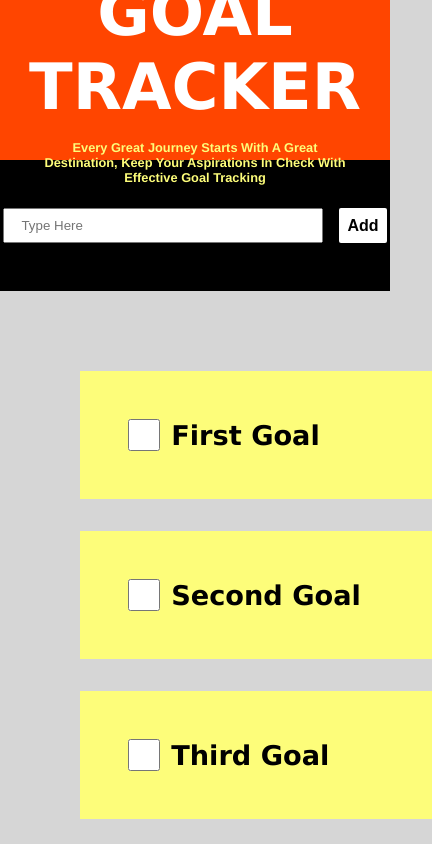
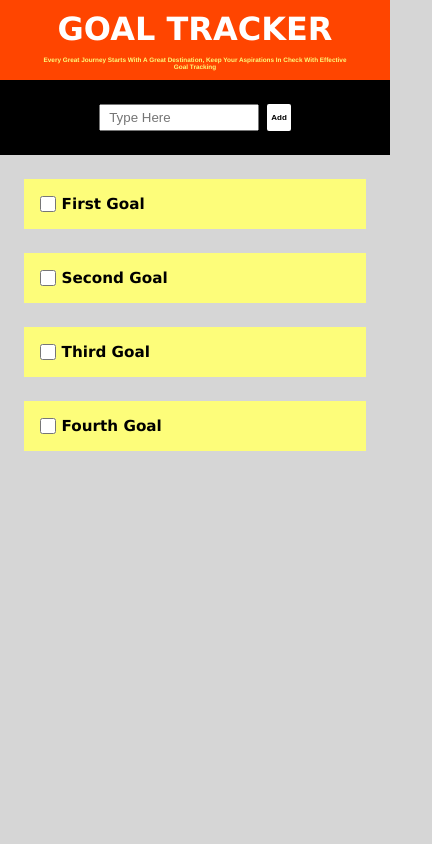
Before and after one commit to fadayopaul/goal-tracker, a React (Create React App) app: page / in a window 390 px wide. Shown: the top 844 px of the page, 432 px wide, since content can reach past the window. Built offline with nearby package versions, Linux system fonts and the light colour scheme; the HTML template or start-up script is replaced by a standard one.

Commit message:
goal list responsive design

```diff
--- a/src/index.css
+++ b/src/index.css
@@ -3,7 +3,19 @@
   margin: 0;
   box-sizing: border-box;
 }
-
+html {
+  font-size: 62.5%;
+}
+@media screen and (max-width: 1200px) {
+  html {
+    font-size: 56.25%;
+  }
+}
+@media screen and (max-width: 600px) {
+  html {
+    font-size: 50%;
+  }
+}
 body {
   font-family: Verdana, Geneva, Tahoma, sans-serif;
   font-size: 1.5rem;
@@ -34,7 +46,7 @@ h1 {
   margin-bottom: 1rem;
 }
 h3 {
-  font-size: 1.7rem;
+  font-size: 1.9rem;
 }
 
 .nav > h4 {
@@ -104,18 +116,28 @@ Goals
  */
 .goals {
   display: grid;
-  grid-template-columns: repeat(auto-fill, minmax(22rem, 1fr));
-  grid-gap: 2rem;
-  margin: 5rem;
+  grid-template-columns: repeat(auto-fill, minmax(28rem, 1fr));
+  grid-gap: 3rem;
+  margin: 7rem;
+}
+@media screen and (max-width: 530px) {
+  .goals {
+    margin: 3rem;
+  }
 }
 
 .goal {
   display: flex;
-  padding: 3rem;
+  padding: 4rem;
   align-items: center;
   background-color: #fdfd7a;
 }
-input[type='checkbox'] {
+@media screen and (max-width: 530px) {
+  .goal {
+    padding: 2rem;
+  }
+}
+input[type="checkbox"] {
   margin-right: 0.7rem;
   height: 2rem;
   width: 2rem;
```
